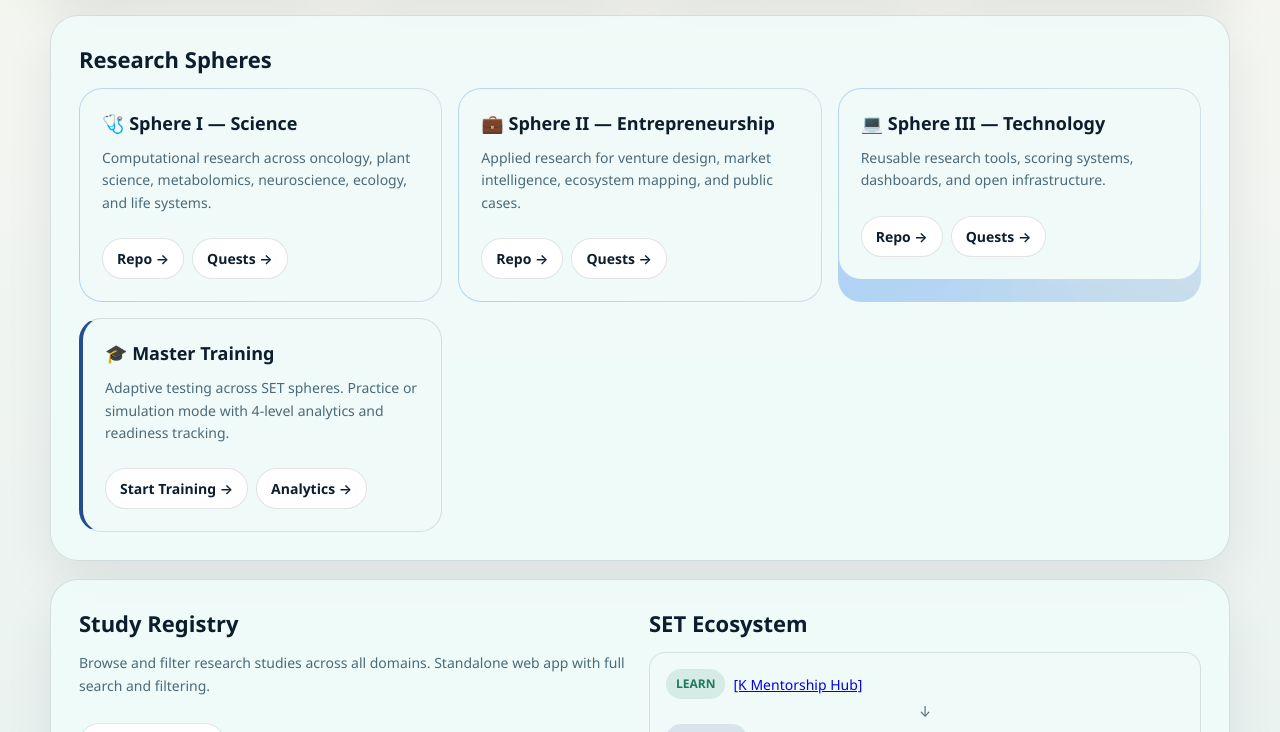
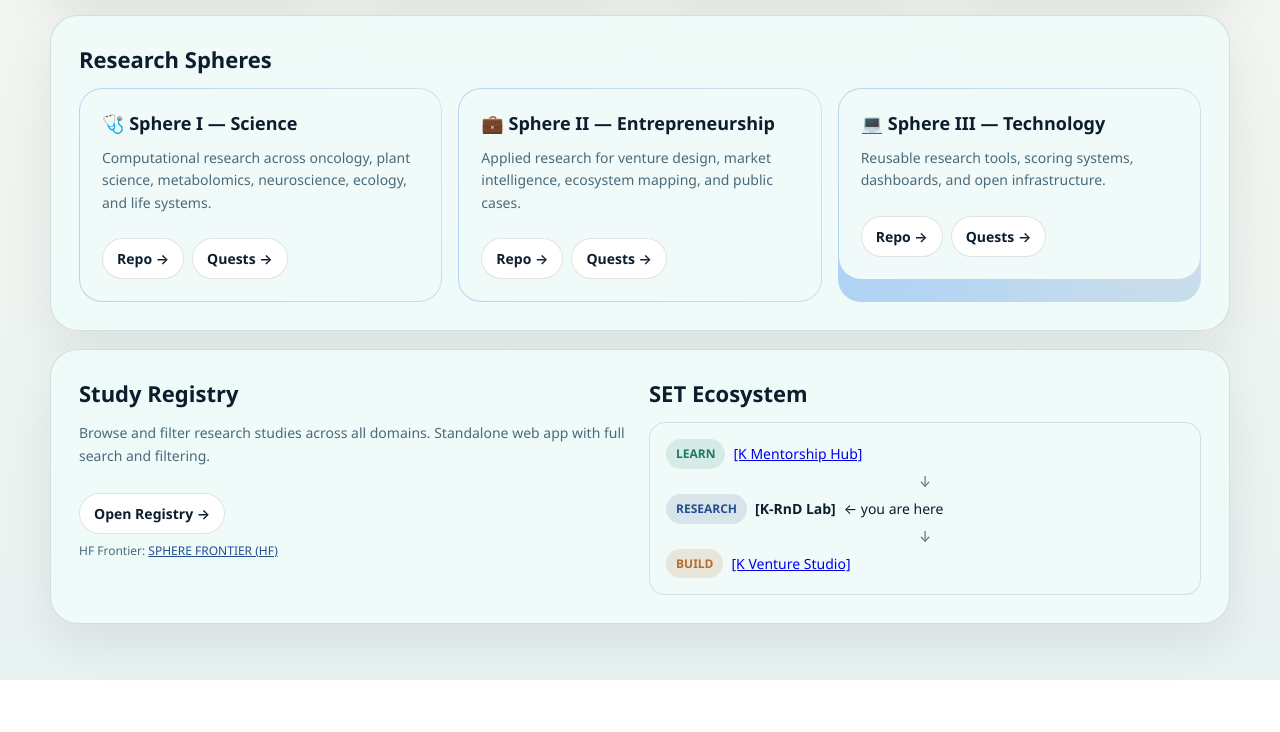
Before and after one commit to K-RnD-Lab/SPHERE-FRONTIER, a plain HTML site: page index.html in a window 1280 px wide. Shown: the part 448-1180 px from the top of the page. After the commit the page ends 1128 px from the top, so only its background shows below. Drawn offline with Linux system fonts and the light colour scheme.

Commit message:
fix: remove Master Training from Research Spheres grid

```diff
--- a/index.html
+++ b/index.html
@@ -70,14 +70,6 @@
             <a href="./quest.html#T" class="link-pill">Quests →</a>
           </div>
         </article></div>
-        <article class="sphere-card sphere-t" style="border-left-color:var(--technology)">
-          <h3>🎓 Master Training</h3>
-          <p>Adaptive testing across SET spheres. Practice or simulation mode with 4-level analytics and readiness tracking.</p>
-          <div class="card-links">
-            <a href="./trainer.html" class="link-pill">Start Training →</a>
-            <a href="./training-analytics.html" class="link-pill">Analytics →</a>
-          </div>
-        </article>
       </div>
     </section>
 
```
